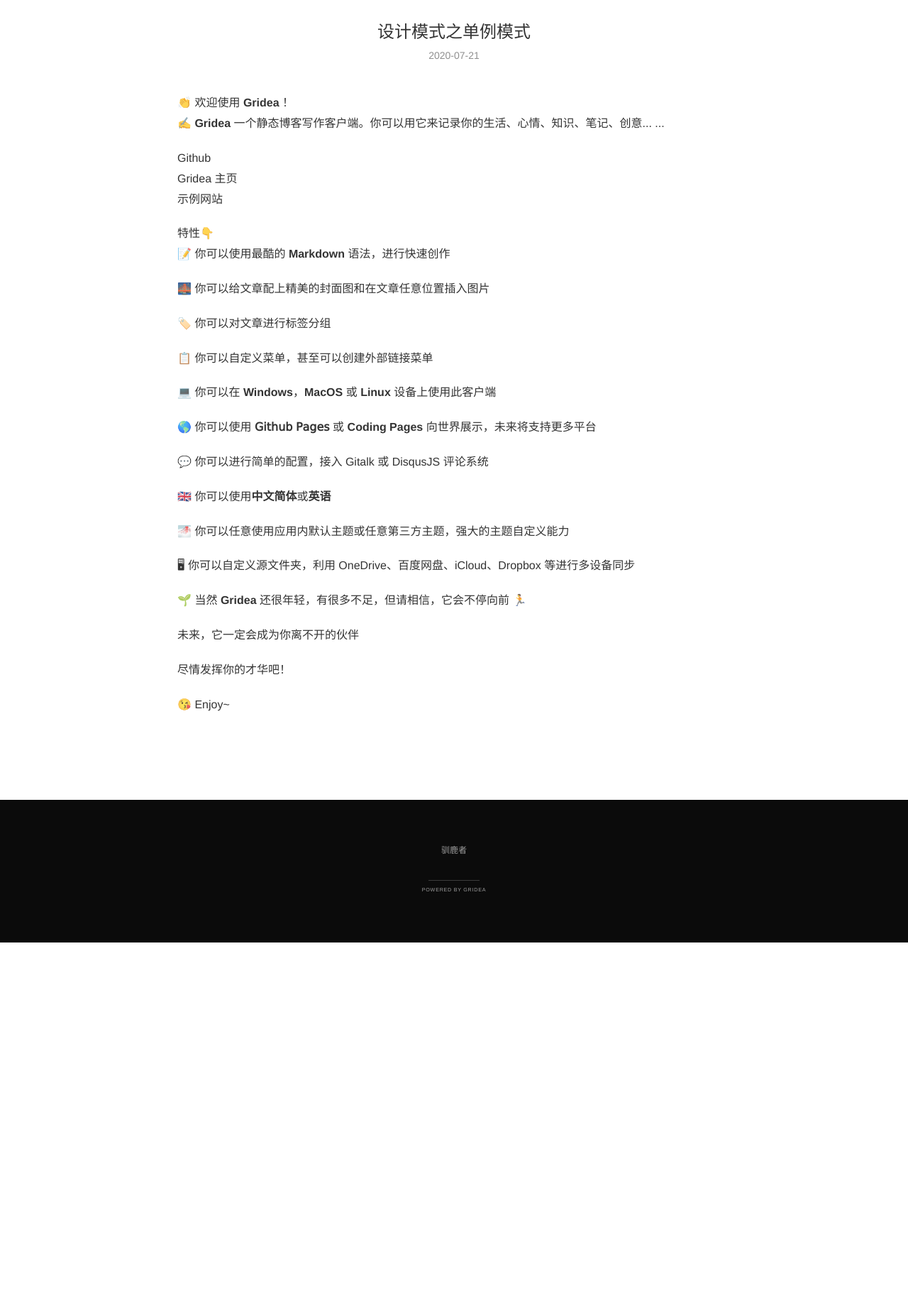
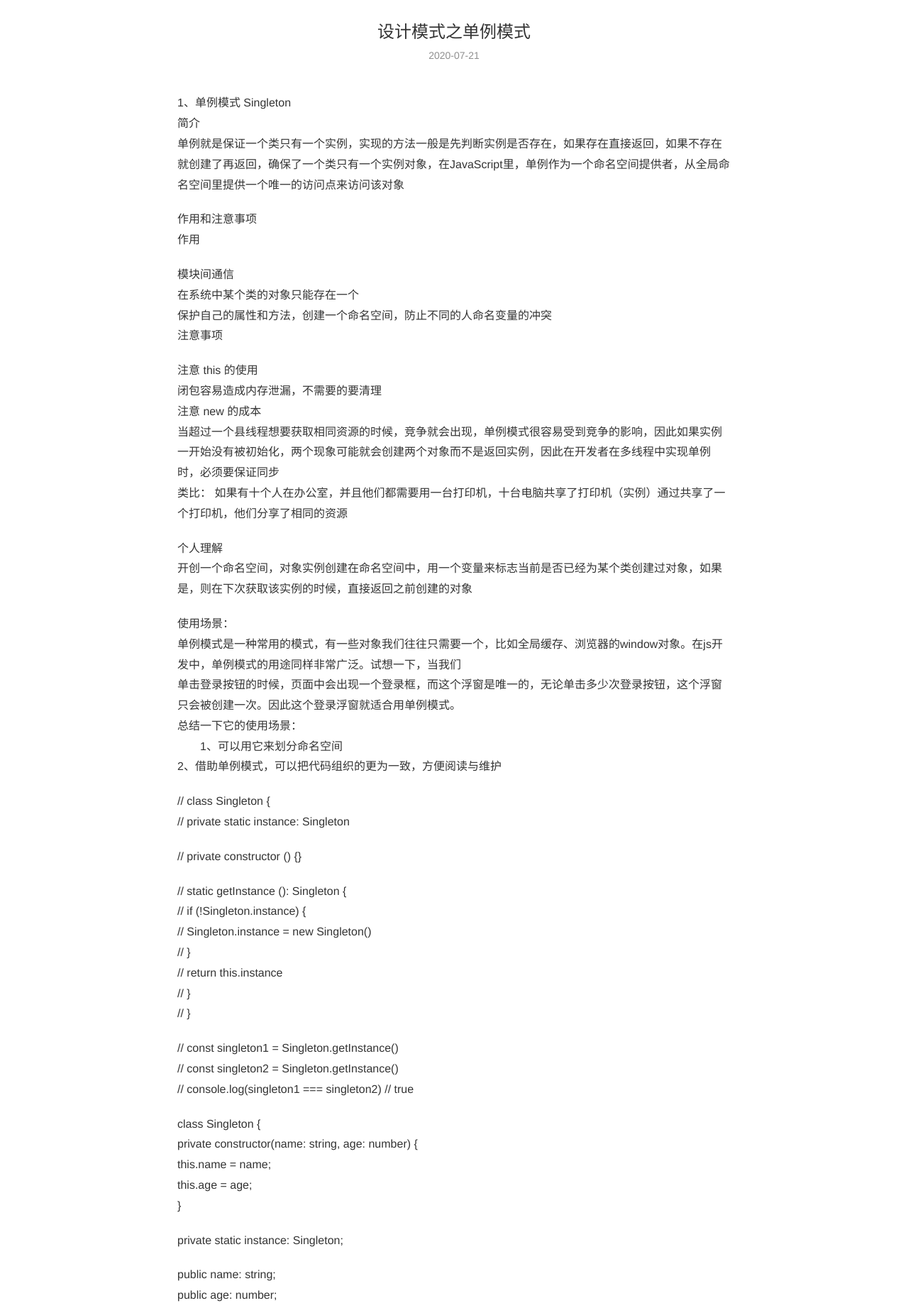
Before and after one commit to chasonhuang/chasonhuang.github.io, a plain HTML site: page post/she-ji-mo-shi-zhi-dan-li-mo-shi/index.html in a window 1280 px wide. Shown: the part 97-1940 px from the top of the page at 71% size. Before the commit the page ends 1425 px from the top, so only its background shows below. Drawn offline with nearby package versions, Linux system fonts and the light colour scheme; a small style sheet from the web is missing.

Commit message:
update from gridea: 2020-07-21 17:50:50

```diff
--- a/post/she-ji-mo-shi-zhi-dan-li-mo-shi/index.html
+++ b/post/she-ji-mo-shi-zhi-dan-li-mo-shi/index.html
@@ -54,27 +54,60 @@
                 </header>
                 <div class="grap">
 
-					<p>👏  欢迎使用 <strong>Gridea</strong> ！<br>
-✍️  <strong>Gridea</strong> 一个静态博客写作客户端。你可以用它来记录你的生活、心情、知识、笔记、创意... ...</p>
-<!-- more -->
-<p><a href="https://github.com/getgridea/gridea">Github</a><br>
-<a href="https://gridea.dev/">Gridea 主页</a><br>
-<a href="http://fehey.com/">示例网站</a></p>
-<h2 id="特性">特性👇</h2>
-<p>📝  你可以使用最酷的 <strong>Markdown</strong> 语法，进行快速创作</p>
-<p>🌉  你可以给文章配上精美的封面图和在文章任意位置插入图片</p>
-<p>🏷️  你可以对文章进行标签分组</p>
-<p>📋  你可以自定义菜单，甚至可以创建外部链接菜单</p>
-<p>💻  你可以在 <strong>Windows</strong>，<strong>MacOS</strong> 或 <strong>Linux</strong> 设备上使用此客户端</p>
-<p>🌎  你可以使用 <strong>𝖦𝗂𝗍𝗁𝗎𝖻 𝖯𝖺𝗀𝖾𝗌</strong> 或 <strong>Coding Pages</strong> 向世界展示，未来将支持更多平台</p>
-<p>💬  你可以进行简单的配置，接入 <a href="https://github.com/gitalk/gitalk">Gitalk</a> 或 <a href="https://github.com/SukkaW/DisqusJS">DisqusJS</a> 评论系统</p>
-<p>🇬🇧  你可以使用<strong>中文简体</strong>或<strong>英语</strong></p>
-<p>🌁  你可以任意使用应用内默认主题或任意第三方主题，强大的主题自定义能力</p>
-<p>🖥  你可以自定义源文件夹，利用 OneDrive、百度网盘、iCloud、Dropbox 等进行多设备同步</p>
-<p>🌱 当然 <strong>Gridea</strong> 还很年轻，有很多不足，但请相信，它会不停向前 🏃</p>
-<p>未来，它一定会成为你离不开的伙伴</p>
-<p>尽情发挥你的才华吧！</p>
-<p>😘 Enjoy~</p>
+					<p>1、单例模式 Singleton<br>
+简介<br>
+单例就是保证一个类只有一个实例，实现的方法一般是先判断实例是否存在，如果存在直接返回，如果不存在就创建了再返回，确保了一个类只有一个实例对象，在JavaScript里，单例作为一个命名空间提供者，从全局命名空间里提供一个唯一的访问点来访问该对象</p>
+<p>作用和注意事项<br>
+作用</p>
+<p>模块间通信<br>
+在系统中某个类的对象只能存在一个<br>
+保护自己的属性和方法，创建一个命名空间，防止不同的人命名变量的冲突<br>
+注意事项</p>
+<p>注意 this 的使用<br>
+闭包容易造成内存泄漏，不需要的要清理<br>
+注意 new 的成本<br>
+当超过一个县线程想要获取相同资源的时候，竞争就会出现，单例模式很容易受到竞争的影响，因此如果实例一开始没有被初始化，两个现象可能就会创建两个对象而不是返回实例，因此在开发者在多线程中实现单例时，必须要保证同步<br>
+类比： 如果有十个人在办公室，并且他们都需要用一台打印机，十台电脑共享了打印机（实例）通过共享了一个打印机，他们分享了相同的资源</p>
+<p>个人理解<br>
+开创一个命名空间，对象实例创建在命名空间中，用一个变量来标志当前是否已经为某个类创建过对象，如果是，则在下次获取该实例的时候，直接返回之前创建的对象</p>
+<p>使用场景：<br>
+单例模式是一种常用的模式，有一些对象我们往往只需要一个，比如全局缓存、浏览器的window对象。在js开发中，单例模式的用途同样非常广泛。试想一下，当我们<br>
+单击登录按钮的时候，页面中会出现一个登录框，而这个浮窗是唯一的，无论单击多少次登录按钮，这个浮窗只会被创建一次。因此这个登录浮窗就适合用单例模式。<br>
+总结一下它的使用场景：<br>
+　　1、可以用它来划分命名空间<br>
+2、借助单例模式，可以把代码组织的更为一致，方便阅读与维护</p>
+<p>// class Singleton {<br>
+// private static instance: Singleton</p>
+<p>// private constructor () {}</p>
+<p>// static getInstance (): Singleton {<br>
+// if (!Singleton.instance) {<br>
+// Singleton.instance = new Singleton()<br>
+// }<br>
+// return this.instance<br>
+// }<br>
+// }</p>
+<p>// const singleton1 = Singleton.getInstance()<br>
+// const singleton2 = Singleton.getInstance()<br>
+// console.log(singleton1 === singleton2) // true</p>
+<p>class Singleton {<br>
+private constructor(name: string, age: number) {<br>
+this.name = name;<br>
+this.age = age;<br>
+}</p>
+<p>private static instance: Singleton;</p>
+<p>public name: string;<br>
+public age: number;</p>
+<p>static getInstance(name: string, age: number): Singleton {<br>
+if (!this.instance) {<br>
+this.instance = new Singleton(name, age);<br>
+}<br>
+return this.instance;<br>
+}<br>
+}</p>
+<p>const singleton1 = Singleton.getInstance(&quot;Mary&quot;, 20);<br>
+const singleton2 = Singleton.getInstance(&quot;Jack&quot;, 20);<br>
+console.log(singleton1, singleton2);<br>
+// Singleton { name: 'Mary', age: 20 } Singleton { name: 'Mary', age: 20 }</p>
 
                 </div>
 
```
Also changed, not shown: atom.xml (+55 -25 lines), index.html (+1 -3 lines).
